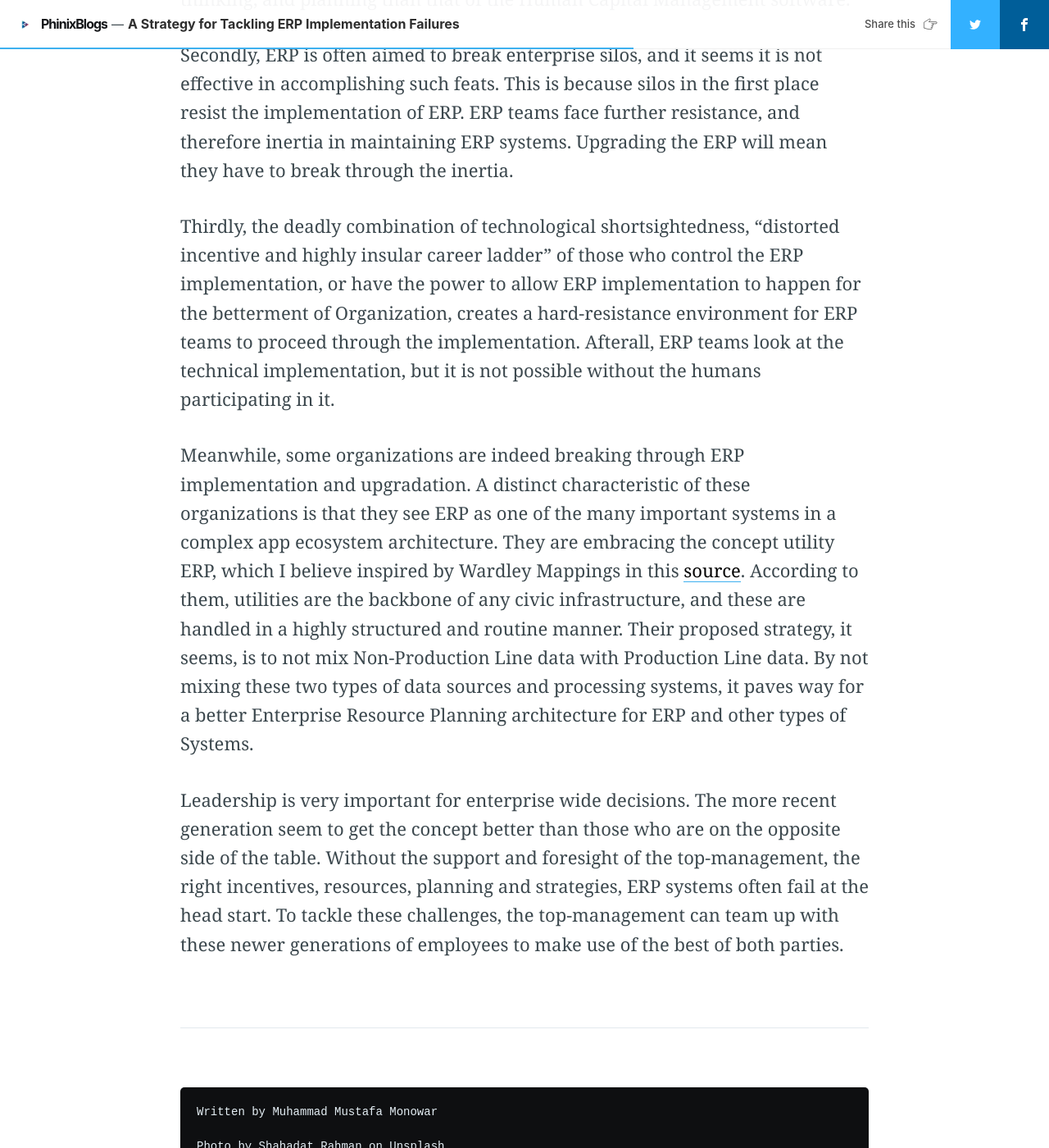
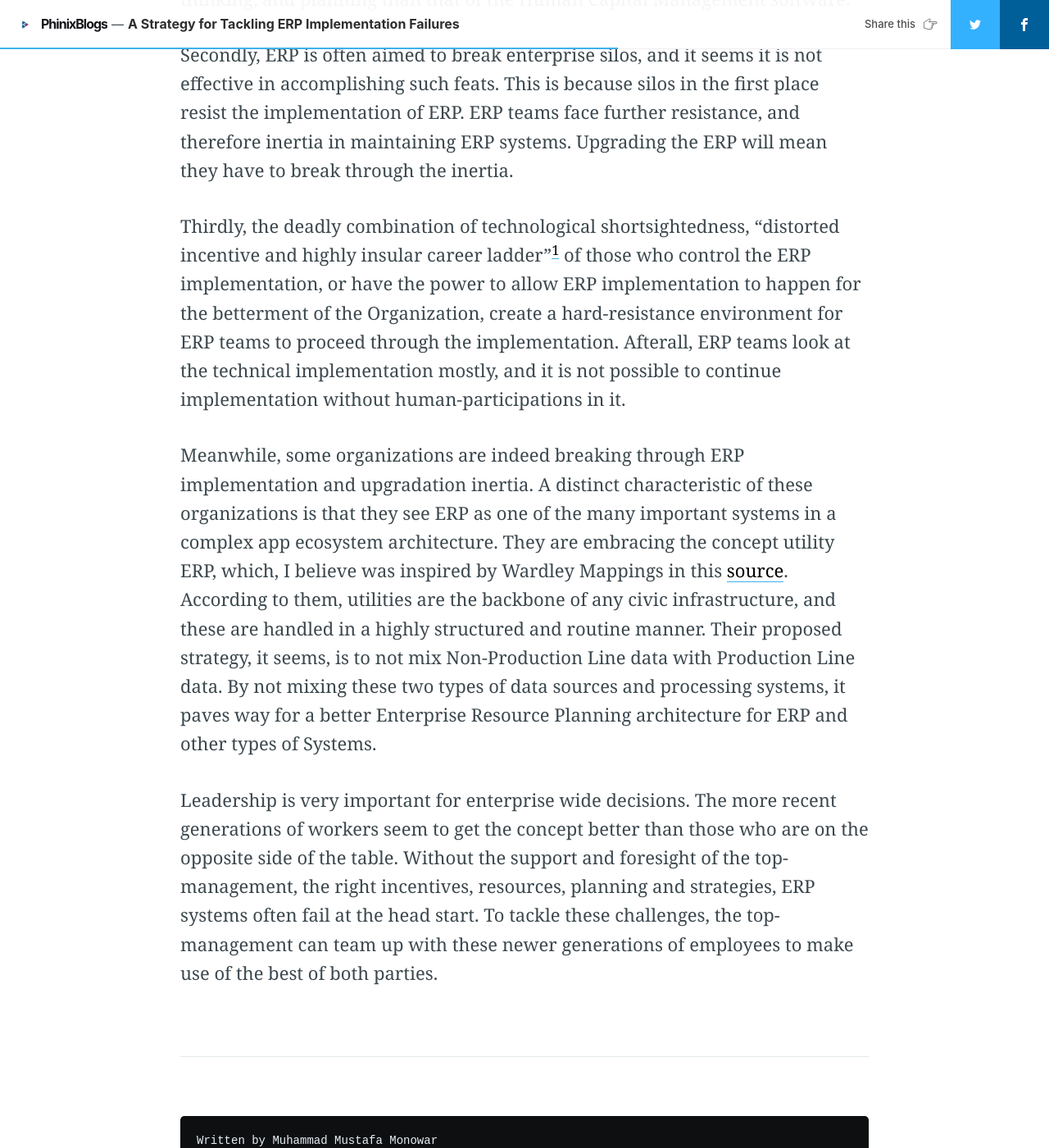
Before and after one commit to phinixgreen/phinixblogs, a Jekyll site: the page built from _posts/2021-06-01-A Strategy for Tackling ERP Implentation Failures.md, in a window 1280 px wide and 1400 px high, scrolled down 2050 px. Shown: the whole window at 82% size. Built offline with Jekyll 4.4.1, drawn with Linux system fonts in a browser that asks for light colours; nearby versions of some CDN libraries; comment, search, counter and statistics services are not loaded; some of the changed text lies outside the part shown.

Commit message:
error updated

```diff
--- a/_posts/2021-06-01-A Strategy for Tackling ERP Implentation Failures.md
+++ b/_posts/2021-06-01-A Strategy for Tackling ERP Implentation Failures.md
@@ -12,21 +12,24 @@ author: mmmonowar
 ---
 
 
-In search of ways for tackling the challenge of ERP Implementation, I often stumble upon literature and conversations on failed ERP projects. Assuming that the researchers have found good incentives to look into this issue details, this seems a genuine concern. Organizations in Bangladesh (at least from what I have gathered from my conversations with other professionals) find it extremely difficult to implement and sustain the integration of ERP into their working system.
+In search of ways for tackling the challenge of ERP Implementation, I often stumble upon literature and conversations on failed ERP projects. Assuming that the researchers have found good incentives to look into this issue in details, this seems a genuine concern. Organizations in Bangladesh (at least from what I have gathered from my conversations with other professionals) find it extremely difficult to implement and sustain the integration of ERP into their working system.
 
 In general, it is mostly in the interest of the Finance Department to control the ERP processes and add the best value to the customer organization. There are other systems, for Human Resources, Supply Chain Management, Warehouse Management Systems that can be implemented in softwares. The common trend in my network that I have seen so far is to identify everything as a single software.
 
 Making this assumption, over-optimistic, might harm the implementation of ERP itself or the other "Greater Monoliths" that we assume we want to implement in our organization. We might want to change our assumptions or perspectives to see a better picture.
 
-Firstly, ERP might be seen as one of the many big systems. Big systems are usually classified on the basis of Product Orientation. An example of the Production line software might be the warehouse management system. Human Resource on the other hand is a Non-Production Line Software. Solving and automating the issue of how to accept goods requires a different kind of thinking, and planning than that of the Human Capital Management software.
+Firstly, ERP might be seen as one of the many big systems. Big systems are usually classified on the basis of Product Orientation. An example of the Production line software might be the Warehouse Management System. Human Resource on the other hand is a Non-Production Line Software. Solving and automating the issue of how to accept goods requires a different kind of thinking, and planning than that of the Human Capital Management software.
 
 Secondly, ERP is often aimed to break enterprise silos, and it seems it is not effective in accomplishing such feats. This is because silos in the first place resist the implementation of ERP. ERP teams face further resistance, and therefore inertia in maintaining ERP systems. Upgrading the ERP will mean they have to break through the inertia.
 
-Thirdly, the deadly combination of technological shortsightedness, "distorted incentive and highly insular career ladder" of those who control the ERP implementation, or have the power to allow ERP implementation to happen for the betterment of Organization, creates a hard-resistance environment for ERP teams to proceed through the implementation. Afterall, ERP teams look at the technical implementation, but it is not possible without the humans participating in it.
+Thirdly, the deadly combination of technological shortsightedness, "distorted incentive and highly insular career ladder"[^1] of those who control the ERP implementation, or have the power to allow ERP implementation to happen for the betterment of the Organization, create a hard-resistance environment for ERP teams to proceed through the implementation. Afterall, ERP teams look at the technical implementation mostly, and it is not possible to continue implementation without human-participations in it.
 
-Meanwhile, some organizations are indeed breaking through ERP implementation and upgradation. A distinct characteristic of these organizations is that they see ERP as one of the many important systems in a complex app ecosystem architecture. They are embracing the concept utility ERP, which I believe inspired by Wardley Mappings in this [source](https://dzone.com/articles/assessing-legacy-erp-systems-with-wardley-maps). According to them, utilities are the backbone of any civic infrastructure, and these are handled in a highly structured and routine manner. Their proposed strategy, it seems, is to not mix Non-Production Line data with Production Line data. By not mixing these two types of data sources and processing systems, it paves way for a better Enterprise Resource Planning architecture for ERP and other types of Systems.
+Meanwhile, some organizations are indeed breaking through ERP implementation and upgradation inertia. A distinct characteristic of these organizations is that they see ERP as one of the many important systems in a complex app ecosystem architecture. They are embracing the concept utility ERP, which, I believe was inspired by Wardley Mappings in this [source](https://dzone.com/articles/assessing-legacy-erp-systems-with-wardley-maps). According to them, utilities are the backbone of any civic infrastructure, and these are handled in a highly structured and routine manner. Their proposed strategy, it seems, is to not mix Non-Production Line data with Production Line data. By not mixing these two types of data sources and processing systems, it paves way for a better Enterprise Resource Planning architecture for ERP and other types of Systems.
 
-Leadership is very important for enterprise wide decisions. The more recent generation seem to get the concept better than those who are on the opposite side of the table. Without the support and foresight of the top-management, the right incentives, resources, planning and strategies, ERP systems often fail at the head start. To tackle these challenges, the top-management can team up with these newer generations of employees to make use of the best of both parties.
+Leadership is very important for enterprise wide decisions. The more recent generations of workers seem to get the concept better than those who are on the opposite side of the table. Without the support and foresight of the top-management, the right incentives, resources, planning and strategies, ERP systems often fail at the head start. To tackle these challenges, the top-management can team up with these newer generations of employees to make use of the best of both parties.
+
+
+[^1]: [Taking a Fresh Look at Enterprise Business Systems](https://itrevolution.com/taking-a-fresh-look-at-enterprise-business-systems/)
 
 ---
 
```
